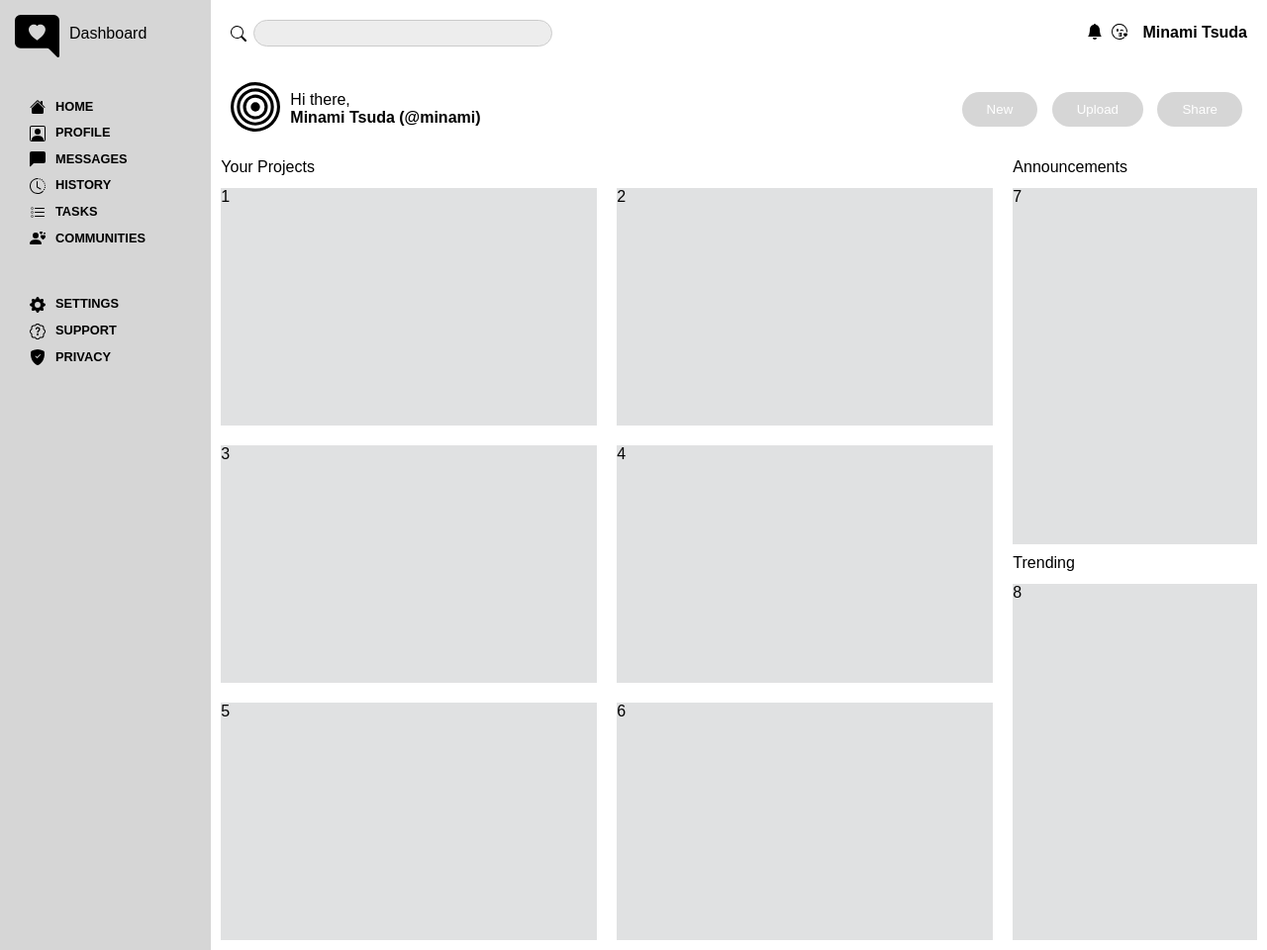
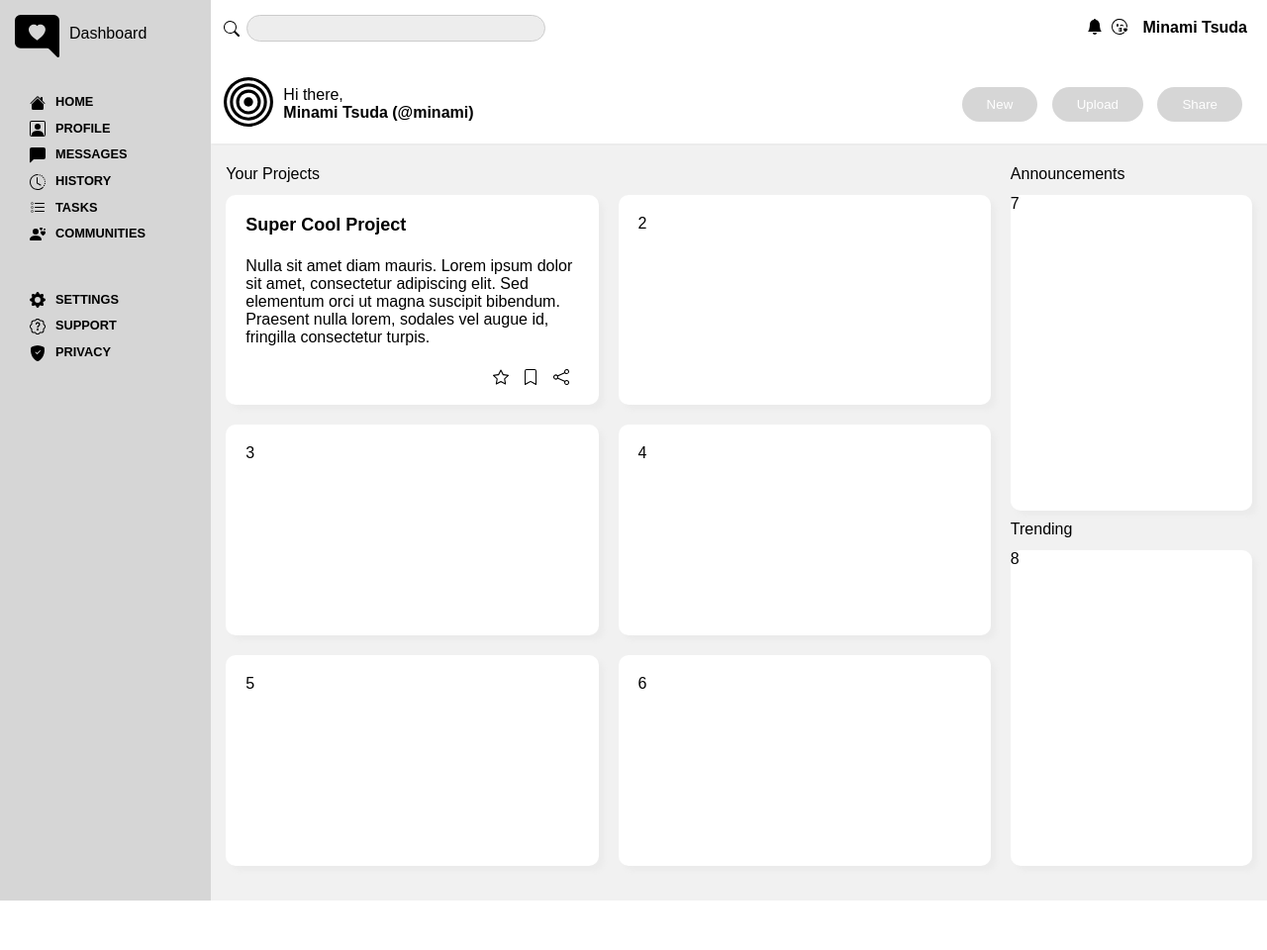
Before and after one commit to svillanueva-git/admin_dashboard, a plain HTML site: page index.html in a window 1280 px wide. Shown: the whole page at 99% size. After the commit the page ends 910 px from the top, so only its background shows below. Drawn offline with Linux system fonts and the light colour scheme; a script that the page names is missing; a web font is replaced by a local one.

Commit message:
Add content to cards First card now complete with header, paragraph, and bottom images.

```diff
--- a/css/styles.css
+++ b/css/styles.css
@@ -23,8 +23,10 @@ body {
   display: grid;
   grid-template-columns: 1fr;
   grid-template-rows: 1fr 1fr;
-  padding: 20px;
+  padding: 15px 20px 10px 20px;
   height: 15vh;
+  box-shadow: 5px 5px 5px rgb(235, 235, 235);
+  margin-left: -7px;
 }
 
 .header-top,
@@ -136,6 +138,14 @@ div img {
 
 /*MAIN CONTENT*/
 
+h1 {
+  font-size: large;
+}
+
+.card p {
+  font-size: medium;
+}
+
 /*CONTENT 1*/
 
 .main-content {
@@ -145,6 +155,9 @@ div img {
   grid-template-rows: auto;
   grid-template-areas:
   "content-1 content-2";
+  padding: 20px 5px 25px 5px;
+  background-color: rgb(241, 241, 241);
+  margin-top: -5px;
 }
 
 .content-1 {
@@ -167,8 +180,18 @@ div img {
 }
 
 .card {
-  background-color: rgb(224, 225, 226);
+  display: flex;
+  flex-direction: column;
+  justify-content: space-between;
+  background-color: rgb(255, 255, 255);
+  box-shadow: 5px 5px 5px rgb(235, 235, 235);
   margin: 10px;
+  border-radius: 10px;
+  padding: 20px;
+}
+
+.card-bottom {
+  align-self: flex-end;
 }
 
 /* CONTENT 2*/
@@ -194,6 +217,8 @@ div img {
 
 .card-2,
 .card-3 {
-  background-color: rgb(224, 225, 226);
+  background-color: rgb(255, 255, 255);
+  box-shadow: 5px 5px 5px rgb(235, 235, 235);
   margin: 10px;
+  border-radius: 10px;
 }
--- a/index.html
+++ b/index.html
@@ -87,7 +87,16 @@
     <div class="main-content">
       <div class="content-1">
         <div class="card-header">Your Projects</div>
-        <div class="card">1</div>
+        <div class="card">
+          <h1>Super Cool Project</h1>
+          <p>Nulla sit amet diam mauris. Lorem ipsum dolor sit amet, consectetur adipiscing elit. Sed elementum orci ut magna suscipit bibendum. Praesent nulla lorem, sodales vel augue id, fringilla consectetur turpis.</p>
+          <div class="card-bottom">
+            <img src="img/star.svg">
+            <img src="img/bookmark.svg">
+            <img src="img/share.svg">
+          </div>
+
+        </div>
         <div class="card">2</div>
         <div class="card">3</div>
         <div class="card">4</div>
```
Also changed, not shown: img/bookmark-star.svg (added), img/bookmark.svg (added), img/share.svg (added), img/star.svg (added).
